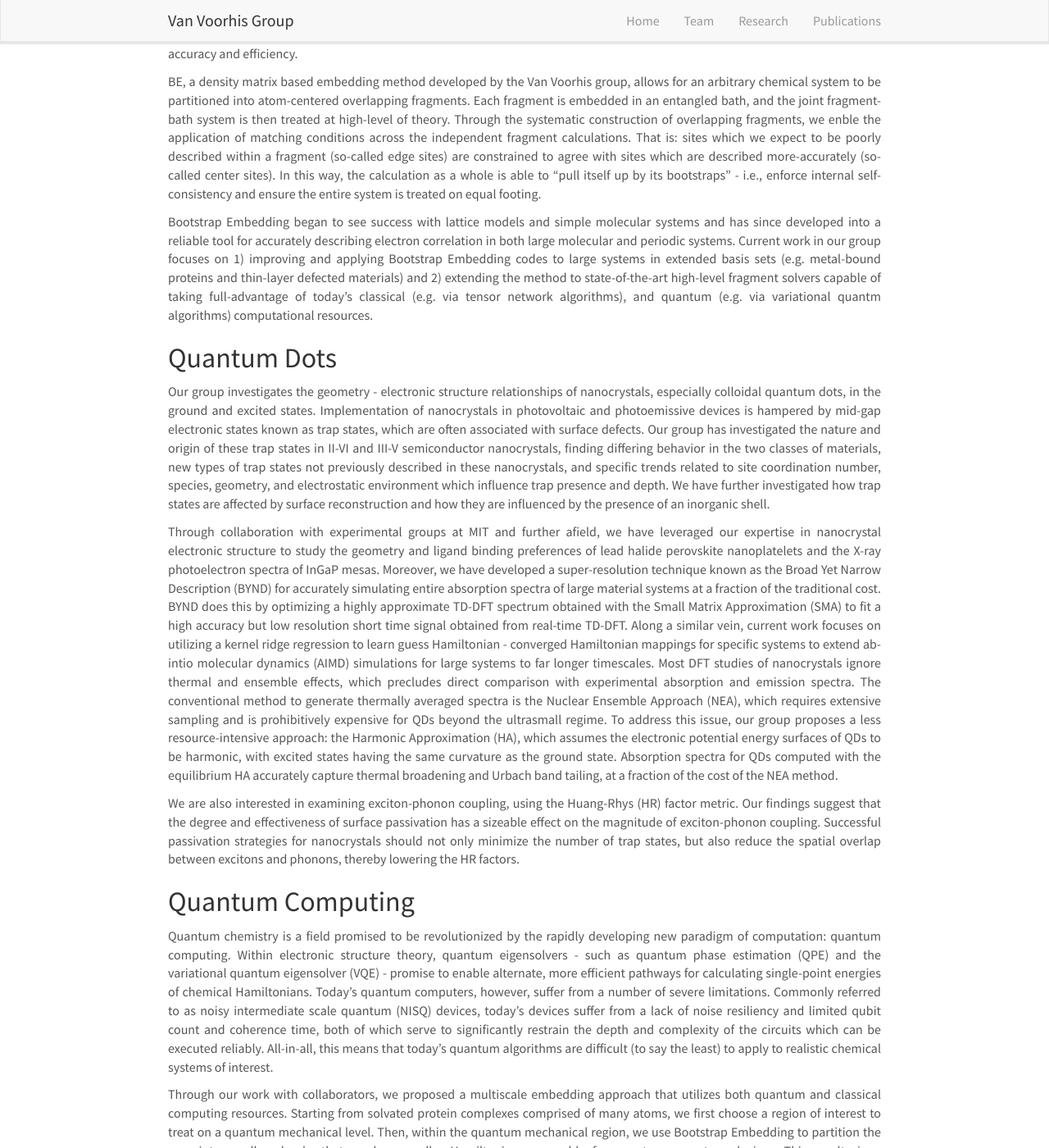
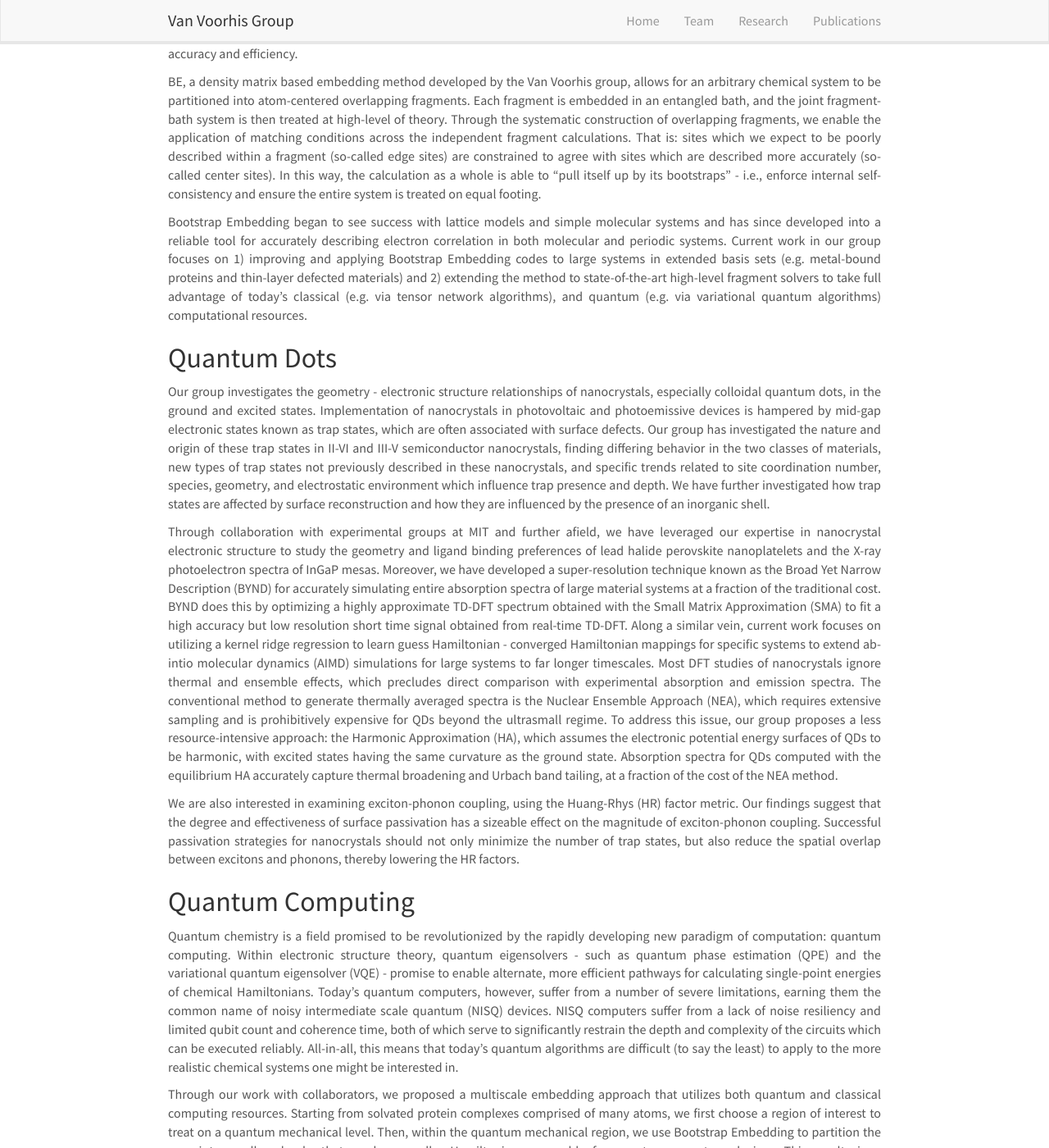
Before and after one commit to troyvvgroup/troyvvgroup.github.io, a Jekyll site: the page built from _pages/research.md, in a window 1280 px wide and 1400 px high, scrolled down 455 px. Shown: the whole window at 82% size. Built offline with Jekyll 4.4.1, drawn with Linux system fonts in a browser that asks for light colours; nearby versions of some CDN libraries.

Commit message:
More edits.

```diff
--- a/_pages/research.md
+++ b/_pages/research.md
@@ -13,9 +13,9 @@
 
 Embedding methods, broadly speaking, aim to reduce the cost of large quantum chemical calculations by treating different parts of a system with different levels of theory. Given the intrinsically local nature of electron correlation, each partition, or fragment, within the system may be treated with high-accuracy theories while the surrounding environment is handled by less expensive methods. From dynamical mean-field theory (DMFT) to density matrix embedding theory (DMET) and bootstrap embedding (BE), embedding techniques have proven themselves to be incomparably powerful tools for treating large chemical systems with both accuracy and efficiency.
 
-BE, a density matrix based embedding method developed by the Van Voorhis group, allows for an arbitrary chemical system to be partitioned into atom-centered overlapping fragments. Each fragment is embedded in an entangled bath, and the joint fragment-bath system is then treated at high-level of theory. Through the systematic construction of overlapping fragments, we enble the application of matching conditions across the independent fragment calculations. That is: sites which we expect to be poorly described within a fragment (so-called edge sites) are constrained to agree with sites which are described more-accurately (so-called center sites). In this way, the calculation as a whole is able to “pull itself up by its bootstraps” - i.e., enforce internal self-consistency and ensure the entire system is treated on equal footing.
+BE, a density matrix based embedding method developed by the Van Voorhis group, allows for an arbitrary chemical system to be partitioned into atom-centered overlapping fragments. Each fragment is embedded in an entangled bath, and the joint fragment-bath system is then treated at high-level of theory. Through the systematic construction of overlapping fragments, we enable the application of matching conditions across the independent fragment calculations. That is: sites which we expect to be poorly described within a fragment (so-called edge sites) are constrained to agree with sites which are described more accurately (so-called center sites). In this way, the calculation as a whole is able to “pull itself up by its bootstraps” - i.e., enforce internal self-consistency and ensure the entire system is treated on equal footing.
 
-Bootstrap Embedding began to see success with lattice models and simple molecular systems and has since developed into a reliable tool for accurately describing electron correlation in both large molecular and periodic systems. Current work in our group focuses on 1) improving and applying Bootstrap Embedding codes to large systems in extended basis sets (e.g. metal-bound proteins and thin-layer defected materials) and 2) extending the method to state-of-the-art high-level fragment solvers capable of taking full-advantage of today's classical (e.g. via tensor network algorithms), and quantum (e.g. via variational quantm algorithms) computational resources.
+Bootstrap Embedding began to see success with lattice models and simple molecular systems and has since developed into a reliable tool for accurately describing electron correlation in both molecular and periodic systems. Current work in our group focuses on 1) improving and applying Bootstrap Embedding codes to large systems in extended basis sets (e.g. metal-bound proteins and thin-layer defected materials) and 2) extending the method to state-of-the-art high-level fragment solvers to take full advantage of today's classical (e.g. via tensor network algorithms), and quantum (e.g. via variational quantum algorithms) computational resources.
 
 
 ## Quantum Dots
@@ -30,7 +30,7 @@
 
 ## Quantum Computing
 [//]: # "TODO: Add QM/QM/MM diagram after publication"
-Quantum chemistry is a field promised to be revolutionized by the rapidly developing new paradigm of computation: quantum computing. Within electronic structure theory, quantum eigensolvers - such as quantum phase estimation (QPE) and the variational quantum eigensolver (VQE) -  promise to enable alternate, more efficient pathways for calculating single-point energies of chemical Hamiltonians. Today's quantum computers, however, suffer from a number of severe limitations. Commonly referred to as noisy intermediate scale quantum (NISQ) devices, today's devices suffer from a lack of noise resiliency and limited qubit count and coherence time, both of which serve to significantly restrain the depth and complexity of the circuits which can be executed reliably. All-in-all, this means that today's quantum algorithms are difficult (to say the least) to apply to realistic chemical systems of interest.
+Quantum chemistry is a field promised to be revolutionized by the rapidly developing new paradigm of computation: quantum computing. Within electronic structure theory, quantum eigensolvers - such as quantum phase estimation (QPE) and the variational quantum eigensolver (VQE) -  promise to enable alternate, more efficient pathways for calculating single-point energies of chemical Hamiltonians. Today's quantum computers, however, suffer from a number of severe limitations, earning them the common name of noisy intermediate scale quantum (NISQ) devices. NISQ computers suffer from a lack of noise resiliency and limited qubit count and coherence time, both of which serve to significantly restrain the depth and complexity of the circuits which can be executed reliably. All-in-all, this means that today's quantum algorithms are difficult (to say the least) to apply to the more realistic chemical systems one might be interested in.
 
 Through our work with collaborators, we proposed a multiscale embedding approach that utilizes both quantum and classical computing resources. Starting from solvated protein complexes comprised of many atoms, we first choose a region of interest to treat on a quantum mechanical level. Then, within the quantum mechanical region, we use Bootstrap Embedding to partition the area into smaller chunks that produce smaller Hamiltonians amenable for near-term quantum devices. This results in a QM/QM/MM embedding that can efficiently exploit the capabilities of quantum computers to account for correlation effects. Other techniques in our papers allow fine-grained and systematic control over the required quantum resources and the target accuracy.
 
```
